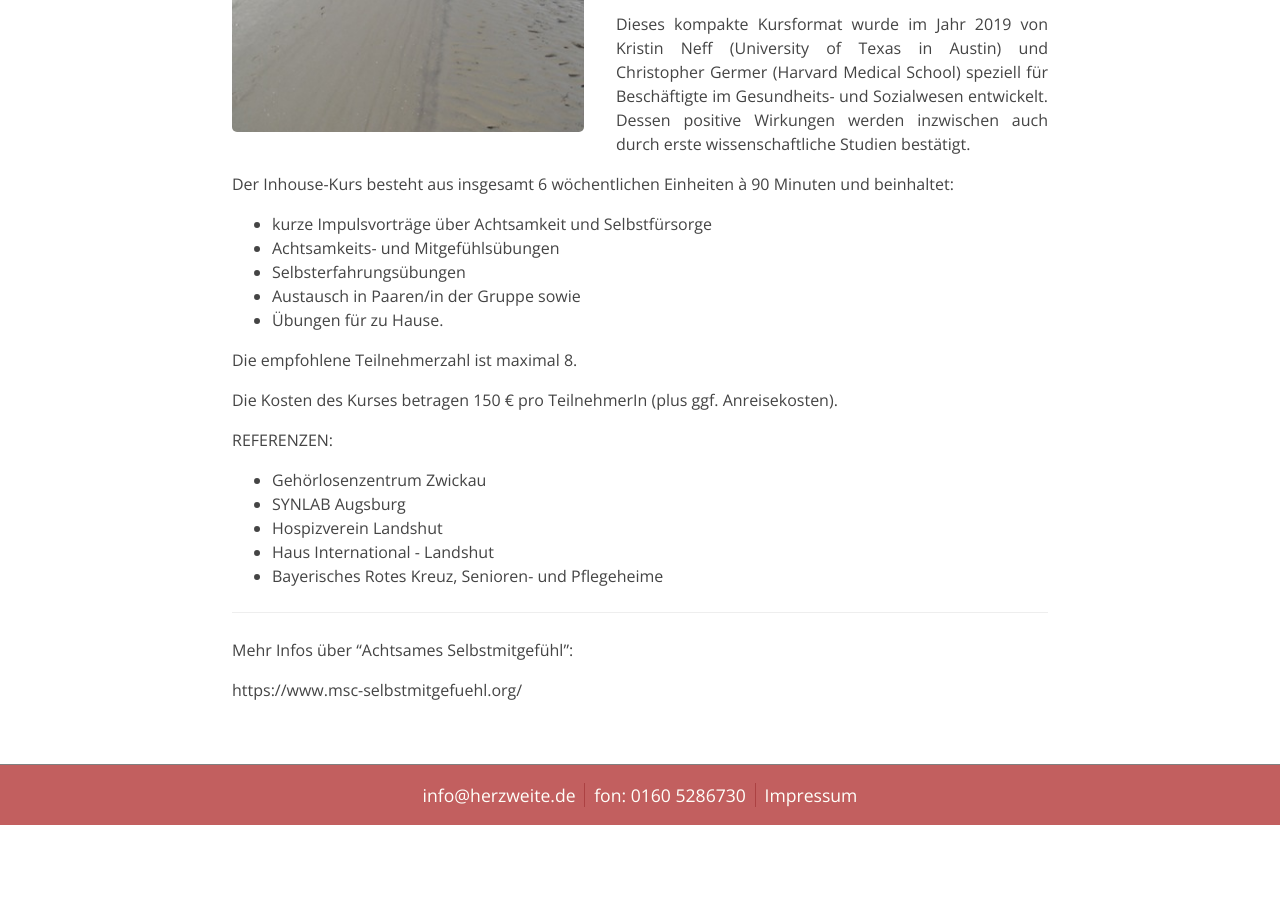
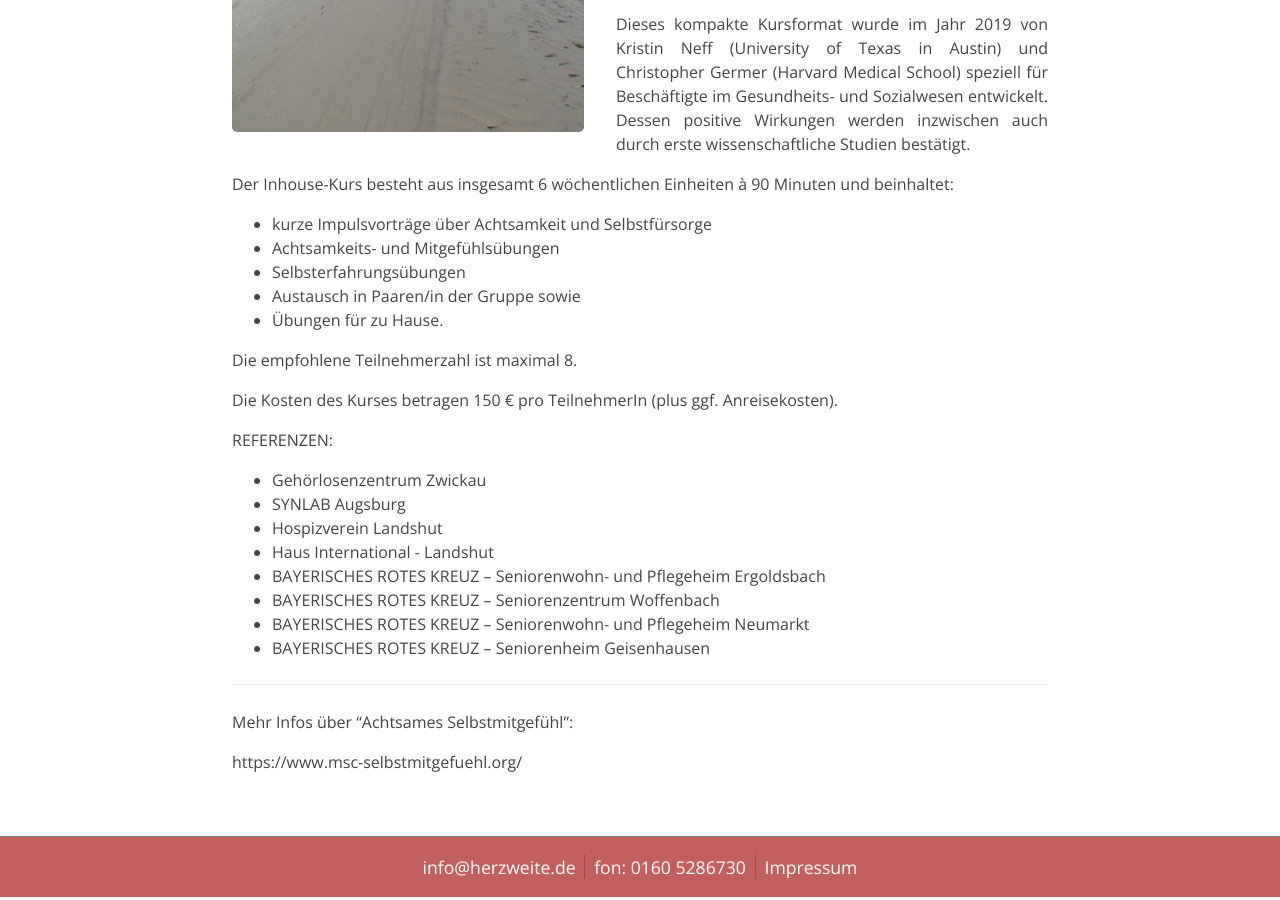
Before and after one commit to herzweite/herzweite.github.io, a Jekyll site: the page built from training.md, in a window 1280 px wide and 900 px high, scrolled down 577 px. Built offline with Jekyll 4.4.1, drawn with Linux system fonts in a browser that asks for light colours; before the commit the page ends 1405 px from its top, so only the background shows below that.

Commit message:
Update training.md

```diff
--- a/training.md
+++ b/training.md
@@ -38,7 +38,11 @@ REFERENZEN:
 - SYNLAB Augsburg
 - Hospizverein Landshut
 - Haus International - Landshut
-- Bayerisches Rotes Kreuz, Senioren- und Pflegeheime
+- BAYERISCHES ROTES KREUZ – Seniorenwohn- und Pflegeheim Ergoldsbach
+- BAYERISCHES ROTES KREUZ – Seniorenzentrum Woffenbach
+- BAYERISCHES ROTES KREUZ – Seniorenwohn- und Pflegeheim Neumarkt
+- BAYERISCHES ROTES KREUZ – Seniorenheim Geisenhausen
+
 
 _______________________________________________________________________________________________________________________________________________________________________
 
```
